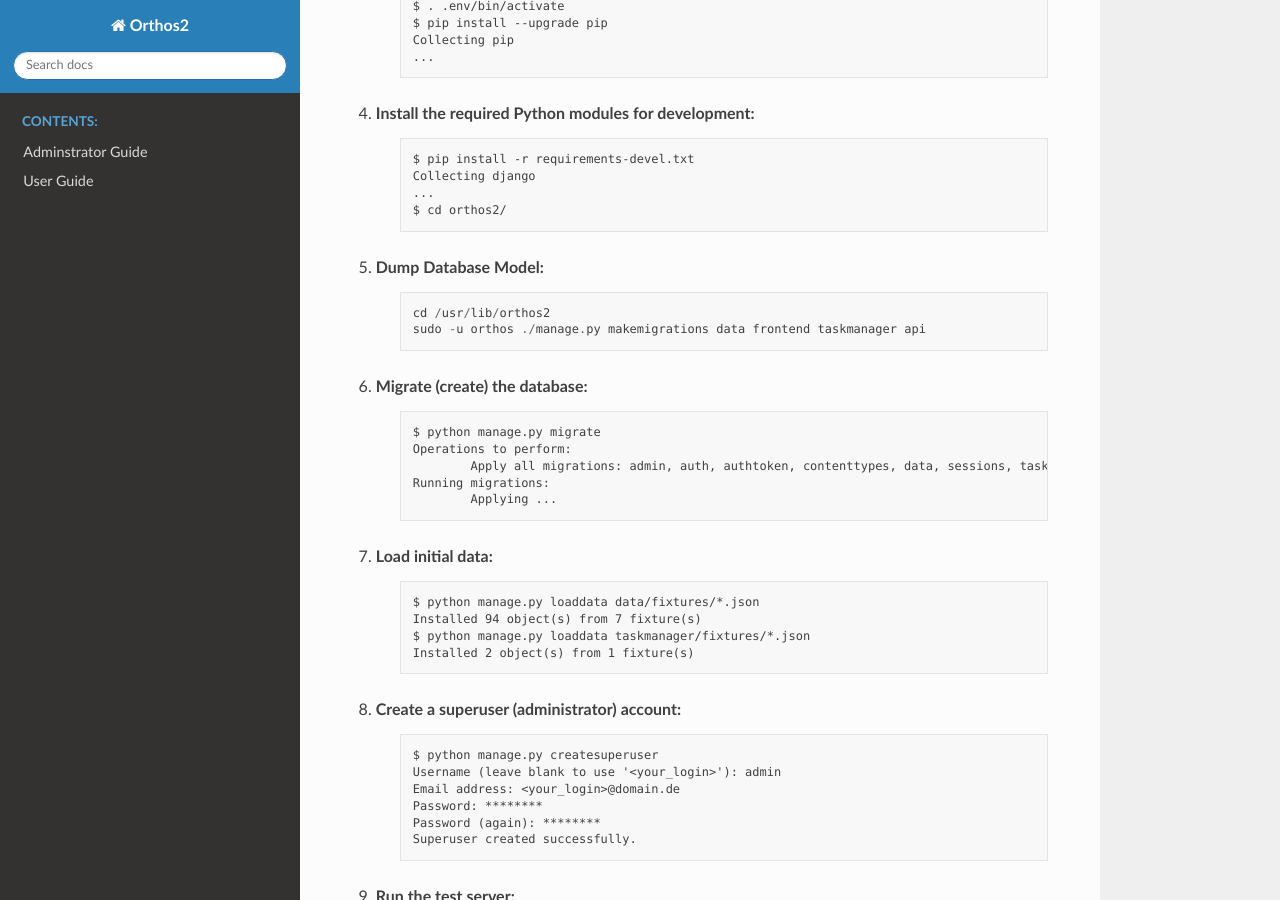
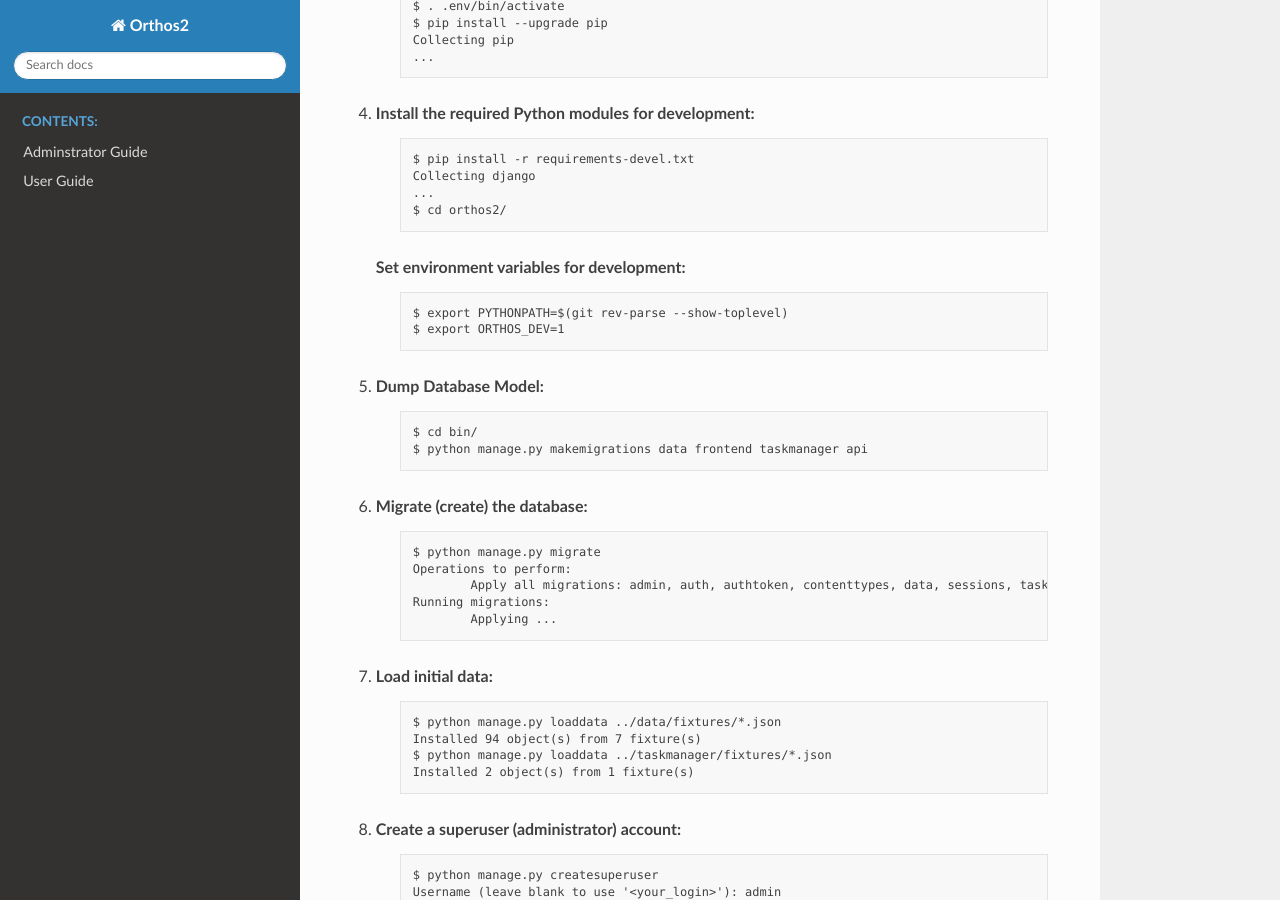
Before and after one commit to openSUSE/orthos2, a Sphinx documentation site: the page built from docs/adminguide/setup_devel.rst, in a window 1280 px wide and 900 px high, scrolled down 517 px. Built offline with Sphinx 7.4.7 and the Read the Docs theme 2.0.0, drawn with Linux system fonts in a browser that asks for light colours.

Commit message:
Support to run standalone development instance
Current code expects environment as it would be when installed as
package('/var/lib/orthos2') and depends by default on files outside
of repository(log file, database). For development mode everything
should stay inside this git repository, to simplify installation.

Simply follow the 'docs/adminguide/setup_devel.rst' manual on how to
use it.

```diff
--- a/docs/adminguide/setup_devel.rst
+++ b/docs/adminguide/setup_devel.rst
@@ -37,11 +37,17 @@ Installation/Setup (Devel system)
         ...
         $ cd orthos2/
 
+   Set environment variables for development:
+    .. code-block::
+
+        $ export PYTHONPATH=$(git rev-parse --show-toplevel)
+        $ export ORTHOS_DEV=1
+
 5. Dump Database Model:
     .. code-block::
 
-        cd /usr/lib/orthos2
-        sudo -u orthos ./manage.py makemigrations data frontend taskmanager api
+        $ cd bin/
+        $ python manage.py makemigrations data frontend taskmanager api
 
 6. Migrate (create) the database:
     .. code-block::
@@ -55,9 +61,9 @@ Installation/Setup (Devel system)
 7. Load initial data:
     .. code-block::
 
-        $ python manage.py loaddata data/fixtures/*.json
+        $ python manage.py loaddata ../data/fixtures/*.json
         Installed 94 object(s) from 7 fixture(s)
-        $ python manage.py loaddata taskmanager/fixtures/*.json
+        $ python manage.py loaddata ../taskmanager/fixtures/*.json
         Installed 2 object(s) from 1 fixture(s)
 
 8. Create a superuser (administrator) account:
```
Also changed, not shown: 1 other file.
